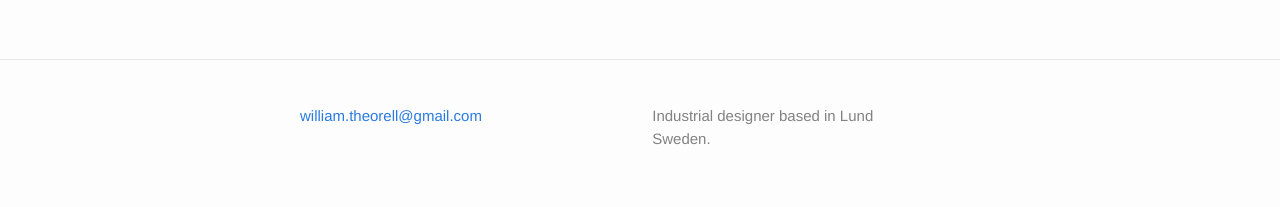
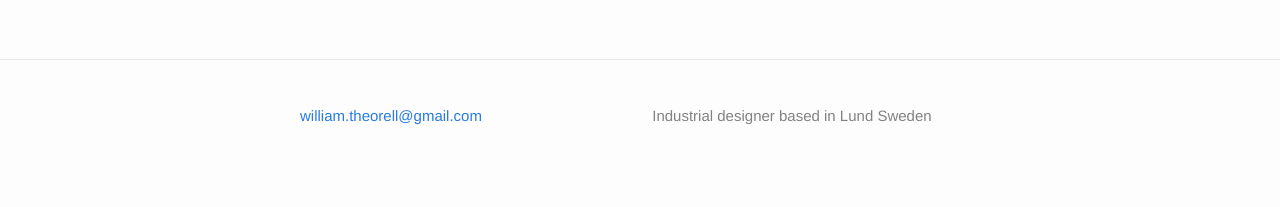
Before and after one commit to williamtheorell/williamtheorell.github.io, a Jekyll site: the page built from contact.md, in a window 1280 px wide. Shown: the part 781-988 px from the top of the page. Built offline with Jekyll 4.4.1, drawn with Linux system fonts in a browser that asks for light colours.

Commit message:
confic update

```diff
--- a/_config.yml
+++ b/_config.yml
@@ -2,7 +2,7 @@
 Titel: William Theorell
 email: william.theorell@gmail.com
 description: > # this means to ignore newlines until "baseurl:"
-  Industrial designer based in Lund Sweden.
+    Industrial designer based in Lund Sweden
 
 baseurl: "" # the subpath of your site, e.g. /blog/
 url: "" # the base hostname & protocol for your site
```
